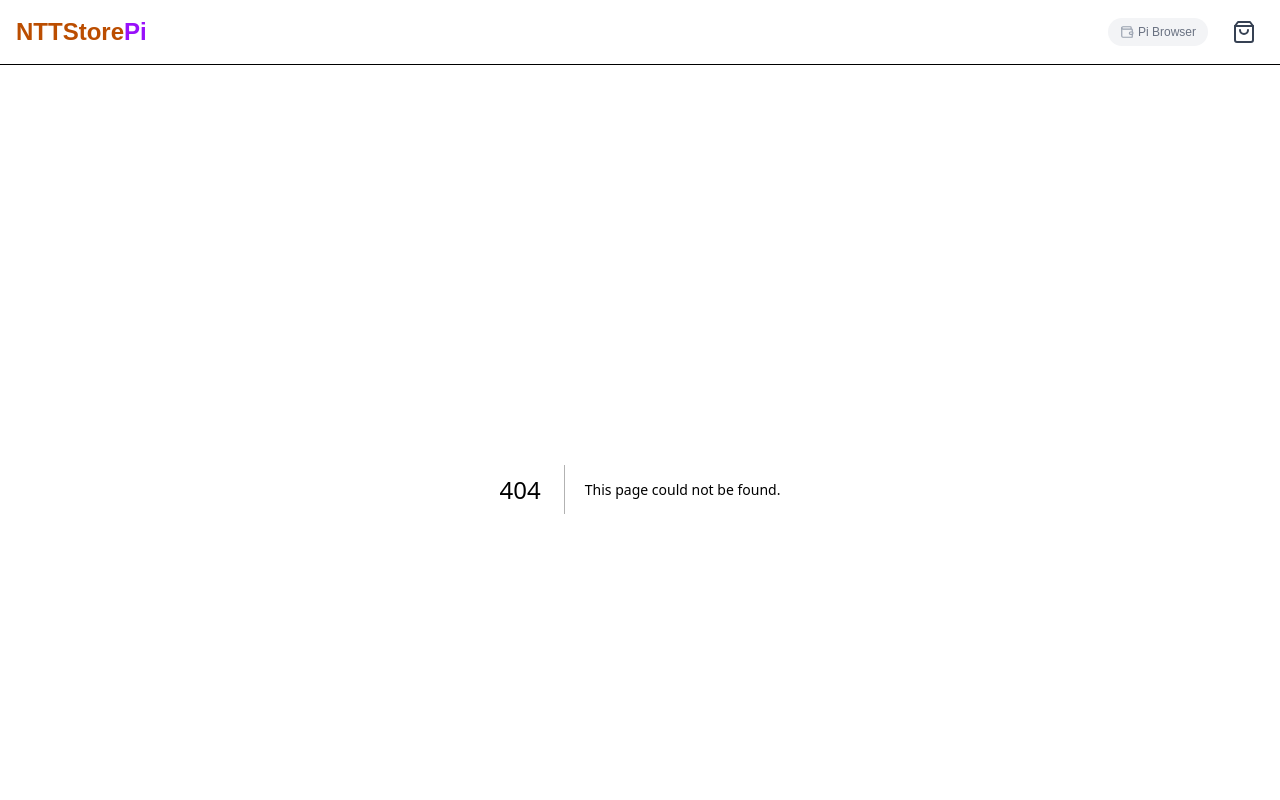
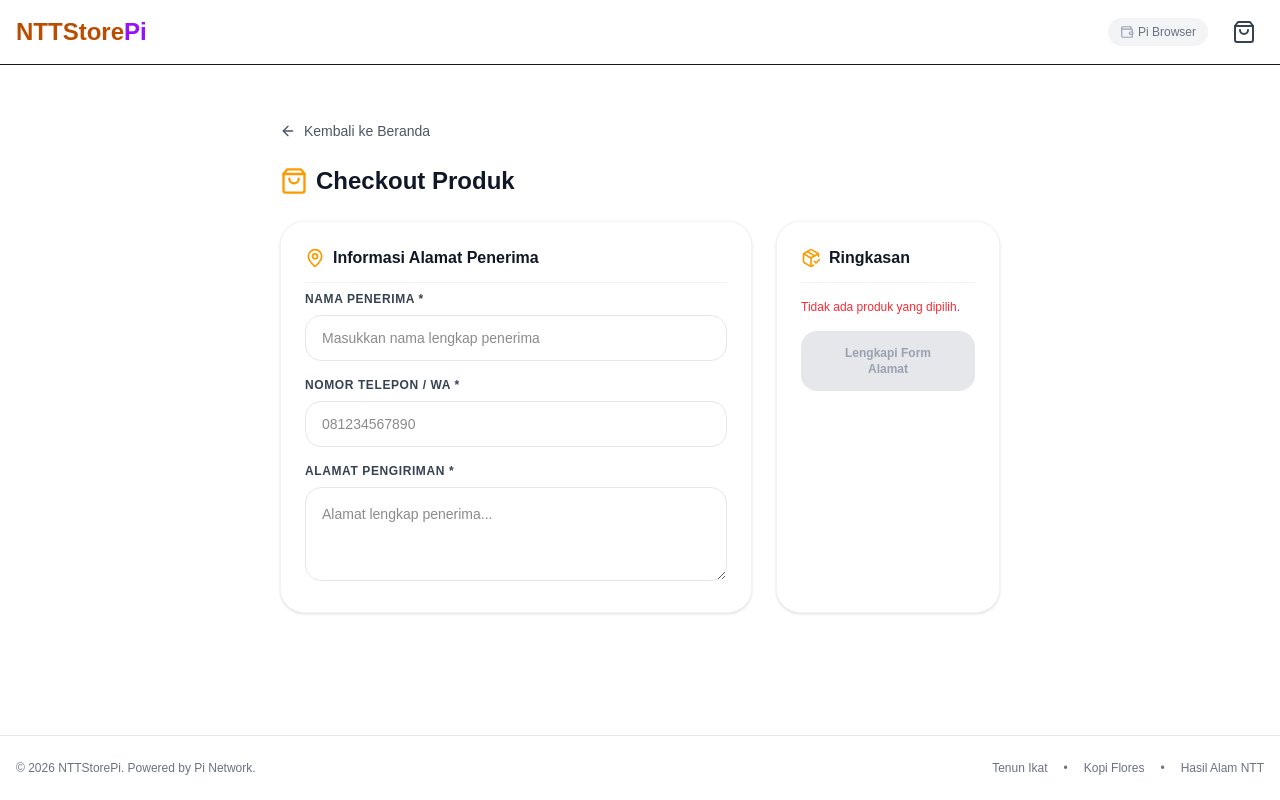
Before and after one commit to BerkahLestariJambi/nttstoremainet, a Next.js app: page /checkout in a window 1280 px wide. Before the commit this address had no page. Shown: the top 800 px of the page. Built offline with nearby package versions, Linux system fonts and the light colour scheme; no server answers.

Commit message:
Create page.tsx

```diff
--- /dev/null
+++ b/app/checkout/page.tsx
@@ -0,0 +1,134 @@
+'use client';
+
+import { useState, useEffect } from 'react';
+import { useSearchParams } from 'next/navigation';
+import Link from 'next/link';
+import CheckoutButton from '@/components/CheckoutButton';
+import { productService } from '@/services/productService'; // pastikan service produk tersedia
+import { ArrowLeft, MapPin, Phone, User, PackageCheck, ShoppingBag } from 'lucide-react';
+
+export default function CheckoutPage() {
+  const searchParams = useSearchParams();
+  const productId = searchParams.get('product_id');
+
+  const [product, setProduct] = useState<any>(null);
+  const [loading, setLoading] = useState<boolean>(true);
+
+  const [form, setForm] = useState({
+    recipient_name: '',
+    phone_number: '',
+    shipping_address: '',
+  });
+
+  // Ambil detail produk berdasarkan URL ?product_id=X
+  useEffect(() => {
+    if (productId) {
+      productService
+        .getProductById(productId)
+        .then((res) => setProduct(res.data || res))
+        .catch((err) => console.error(err))
+        .finally(() => setLoading(false));
+    } else {
+      setLoading(false);
+    }
+  }, [productId]);
+
+  if (loading) {
+    return <div className="max-w-2xl mx-auto p-8 text-center text-gray-500">Memuat data produk...</div>;
+  }
+
+  const isFormValid =
+    form.recipient_name.trim() !== '' &&
+    form.phone_number.trim() !== '' &&
+    form.shipping_address.trim() !== '' &&
+    product;
+
+  return (
+    <div className="max-w-3xl mx-auto py-8 px-4 sm:px-6">
+      <Link href="/" className="inline-flex items-center gap-2 text-sm text-gray-600 hover:text-amber-600 font-medium mb-6 transition">
+        <ArrowLeft className="w-4 h-4" /> Kembali ke Beranda
+      </Link>
+
+      <h1 className="text-2xl font-extrabold text-gray-900 mb-6 flex items-center gap-2">
+        <ShoppingBag className="w-7 h-7 text-amber-500" /> Checkout Produk
+      </h1>
+
+      <div className="grid grid-cols-1 md:grid-cols-3 gap-6">
+        {/* Form Alamat */}
+        <div className="md:col-span-2 space-y-4 bg-white border border-gray-100 rounded-3xl p-6 shadow-sm">
+          <h2 className="text-base font-bold text-gray-900 mb-2 flex items-center gap-2 border-b border-gray-100 pb-3">
+            <MapPin className="w-5 h-5 text-amber-500" /> Informasi Alamat Penerima
+          </h2>
+
+          <div>
+            <label className="block text-xs font-bold text-gray-700 uppercase tracking-wider mb-2">Nama Penerima *</label>
+            <input
+              type="text"
+              placeholder="Masukkan nama lengkap penerima"
+              value={form.recipient_name}
+              onChange={(e) => setForm({ ...form, recipient_name: e.target.value })}
+              className="w-full px-4 py-3 border border-gray-200 rounded-2xl text-sm focus:ring-2 focus:ring-amber-500 focus:outline-none"
+            />
+          </div>
+
+          <div>
+            <label className="block text-xs font-bold text-gray-700 uppercase tracking-wider mb-2">Nomor Telepon / WA *</label>
+            <input
+              type="tel"
+              placeholder="081234567890"
+              value={form.phone_number}
+              onChange={(e) => setForm({ ...form, phone_number: e.target.value })}
+              className="w-full px-4 py-3 border border-gray-200 rounded-2xl text-sm focus:ring-2 focus:ring-amber-500 focus:outline-none"
+            />
+          </div>
+
+          <div>
+            <label className="block text-xs font-bold text-gray-700 uppercase tracking-wider mb-2">Alamat Pengiriman *</label>
+            <textarea
+              rows={3}
+              placeholder="Alamat lengkap penerima..."
+              value={form.shipping_address}
+              onChange={(e) => setForm({ ...form, shipping_address: e.target.value })}
+              className="w-full p-4 border border-gray-200 rounded-2xl text-sm focus:ring-2 focus:ring-amber-500 focus:outline-none"
+            />
+          </div>
+        </div>
+
+        {/* Ringkasan & Tombol Bayar */}
+        <div className="bg-white border border-gray-100 rounded-3xl p-6 shadow-sm space-y-4">
+          <h2 className="text-base font-bold text-gray-900 border-b border-gray-100 pb-3 flex items-center gap-2">
+            <PackageCheck className="w-5 h-5 text-amber-500" /> Ringkasan
+          </h2>
+
+          {product ? (
+            <div className="py-2">
+              <p className="font-semibold text-gray-800 text-sm">{product.name}</p>
+              <p className="text-xs text-gray-400">1 Barang</p>
+              <div className="border-t border-gray-100 mt-4 pt-3 flex justify-between items-center">
+                <span className="text-xs font-bold text-gray-700">Total Tagihan</span>
+                <span className="text-base font-extrabold text-amber-600">π {product.price_pi}</span>
+              </div>
+            </div>
+          ) : (
+            <p className="text-xs text-red-500">Tidak ada produk yang dipilih.</p>
+          )}
+
+          {isFormValid ? (
+            <CheckoutButton
+              checkoutData={{
+                recipient_name: form.recipient_name,
+                phone_number: form.phone_number,
+                shipping_address: form.shipping_address,
+                items: [{ product_id: Number(product.id), quantity: 1 }],
+              }}
+            />
+          ) : (
+            <button disabled className="w-full bg-gray-200 text-gray-400 font-bold py-3.5 px-6 rounded-2xl cursor-not-allowed text-xs">
+              Lengkapi Form Alamat
+            </button>
+          )}
+        </div>
+      </div>
+    </div>
+  );
+}
```
